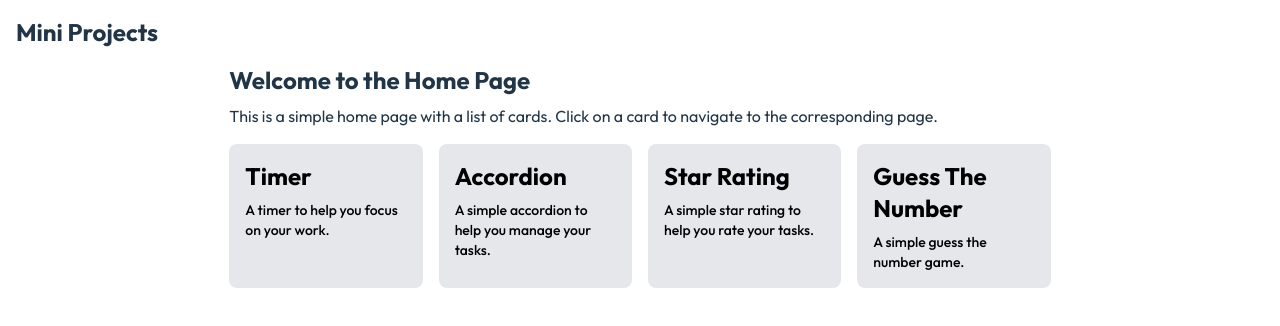
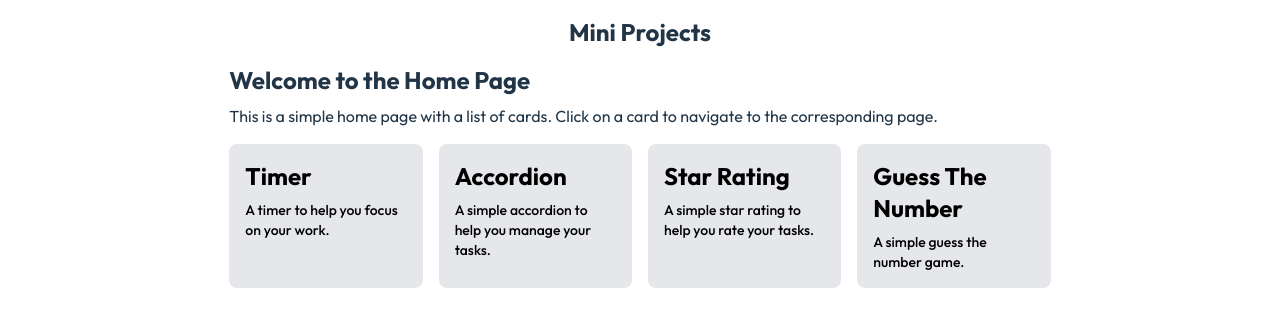
Before and after one commit to Akshay564/projects-hub, a React (Vite) app: page /accordion in a window 1280 px wide. Both pictures are taken after a click on the element "Mini Projects". Shown: the top 326 px of the page. Built offline with nearby package versions, Linux system fonts and the light colour scheme.

Commit message:
Integrate @netlify/vite-plugin and react-lazy-with-preload for enhanced performance. Refactor lazy loading implementation in App component and update Home page to utilize new lazy imports. Remove deprecated lazyWithPreload.js file.

```diff
--- a/package.json
+++ b/package.json
@@ -10,9 +10,11 @@
     "preview": "vite preview"
   },
   "dependencies": {
+    "@netlify/vite-plugin": "^2.5.10",
     "@tailwindcss/vite": "^4.1.12",
     "react": "^19.1.1",
     "react-dom": "^19.1.1",
+    "react-lazy-with-preload": "^2.2.1",
     "react-router-dom": "^7.8.1"
   },
   "devDependencies": {
--- a/src/App.jsx
+++ b/src/App.jsx
@@ -1,14 +1,13 @@
 import "./App.css";
 import { Routes, Route } from "react-router-dom";
 import Home from "./pages/Home.jsx";
-import { lazy, Suspense } from "react";
+import { Suspense } from "react";
 import Header from "./components/Header.jsx";
 import Loading from "./components/Loading.jsx";
-
-const Timer = lazy(() => import("./pages/timer.jsx"));
-const Accordion = lazy(() => import("./pages/Accordion.jsx"));
-const StarRating = lazy(() => import("./pages/StarRating.jsx"));
-const GuessTheNumber = lazy(() => import("./pages/GuessTheNumber.jsx"));
+import { Timer } from "./lazyImports.js";
+import { Accordion } from "./lazyImports.js";
+import { StarRating } from "./lazyImports.js";
+import { GuessTheNumber } from "./lazyImports.js";
 
 function App() {
   return (
--- a/src/components/Header.jsx
+++ b/src/components/Header.jsx
@@ -28,6 +28,7 @@ export default function Header() {
   }, []);
 
   const currentTitle = routeTitles[location.pathname] || "Mini Projects";
+  const isHome = location.pathname === "/";
 
   return (
     <div className="sticky top-0 z-10 bg-[var(--bg-color)]">
@@ -36,17 +37,26 @@ export default function Header() {
           isScrolled ? "shadow-md" : ""
         } font-bold text-2xl`}
       >
-        <div className="flex-1">
-          <h1 className="w-max cursor-pointer" onClick={() => navigate("/")}>
+        <div
+          className={`${isHome ? "flex-1" : "w-64"} flex ${
+            isHome ? "justify-center" : "justify-start"
+          }`}
+        >
+          <h1
+            className="cursor-pointer hover:opacity-80 transition-opacity"
+            onClick={() => navigate("/")}
+          >
             Mini Projects
           </h1>
         </div>
-        <div className="flex flex-2  justify-center items-center">
-          {location.pathname !== "/" && (
-            <h2 className="text-xl">{currentTitle}</h2>
-          )}
-        </div>
-        <div className="flex-1"></div>
+        {!isHome && (
+          <>
+            <div className="flex-1 flex justify-center">
+              <h2 className="text-xl">{currentTitle}</h2>
+            </div>
+            <div className="w-64"></div>
+          </>
+        )}
       </nav>
     </div>
   );
--- a/src/lazyImports.js
+++ b/src/lazyImports.js
@@ -1,7 +1,10 @@
-import { lazyWithPreload } from "./lazyWithPreload";
+import { lazyWithPreload } from "react-lazy-with-preload";
 
 export const Timer = lazyWithPreload(() => import("./pages/timer.jsx"));
 export const Accordion = lazyWithPreload(() => import("./pages/Accordion.jsx"));
 export const StarRating = lazyWithPreload(() =>
   import("./pages/StarRating.jsx")
 );
+export const GuessTheNumber = lazyWithPreload(() =>
+  import("./pages/GuessTheNumber.jsx")
+);
--- a/src/lazyWithPreload.js
+++ /dev/null
@@ -1,15 +0,0 @@
-import { lazy } from "react";
-
-export function lazyWithPreload(factory) {
-  let _modulePromise = null;
-
-  // This "load" function either reuses or creates the same promise
-  const load = () => {
-    if (!_modulePromise) _modulePromise = factory(); // only call once
-    return _modulePromise;
-  };
-
-  const Component = lazy(load); // use load as lazy factory
-  Component.preload = load; // attach so we can preload from outside
-  return Component;
-}
--- a/src/pages/Home.jsx
+++ b/src/pages/Home.jsx
@@ -1,4 +1,10 @@
 import Card from "../components/Card";
+import {
+  Timer,
+  Accordion,
+  StarRating,
+  GuessTheNumber,
+} from "../lazyImports.js";
 
 function Home() {
   const cards = [
@@ -6,34 +12,26 @@ function Home() {
       title: "Timer",
       description: "A timer to help you focus on your work.",
       link: "/timer",
-      onMouseEnter: () => {
-        import("./timer.jsx");
-      },
+      onMouseEnter: () => Timer.preload(),
     },
     {
       title: "Accordion",
       description: "A simple accordion to help you manage your tasks.",
       link: "/accordion",
-      onMouseEnter: () => {
-        import("./Accordion.jsx");
-      },
+      onMouseEnter: () => Accordion.preload(),
     },
 
     {
       title: "Star Rating",
       description: "A simple star rating to help you rate your tasks.",
       link: "/star-rating",
-      onMouseEnter: () => {
-        import("./StarRating.jsx");
-      },
+      onMouseEnter: () => StarRating.preload(),
     },
     {
       title: "Guess The Number",
       description: "A simple guess the number game.",
       link: "/guess-the-number",
-      onMouseEnter: () => {
-        import("./GuessTheNumber.jsx");
-      },
+      onMouseEnter: () => GuessTheNumber.preload(),
     },
   ];
   return (
--- a/vite.config.js
+++ b/vite.config.js
@@ -1,9 +1,10 @@
 import { defineConfig } from "vite";
 import react from "@vitejs/plugin-react";
 import tailwindcss from "@tailwindcss/vite";
+import netlify from "@netlify/vite-plugin";
 
 // https://vite.dev/config/
 export default defineConfig({
-  plugins: [tailwindcss(), react()],
+  plugins: [tailwindcss(), netlify(), react()],
   base: "/",
 });
```
Also changed, not shown: 1 other file (tests, documents, lock files or other folders).
